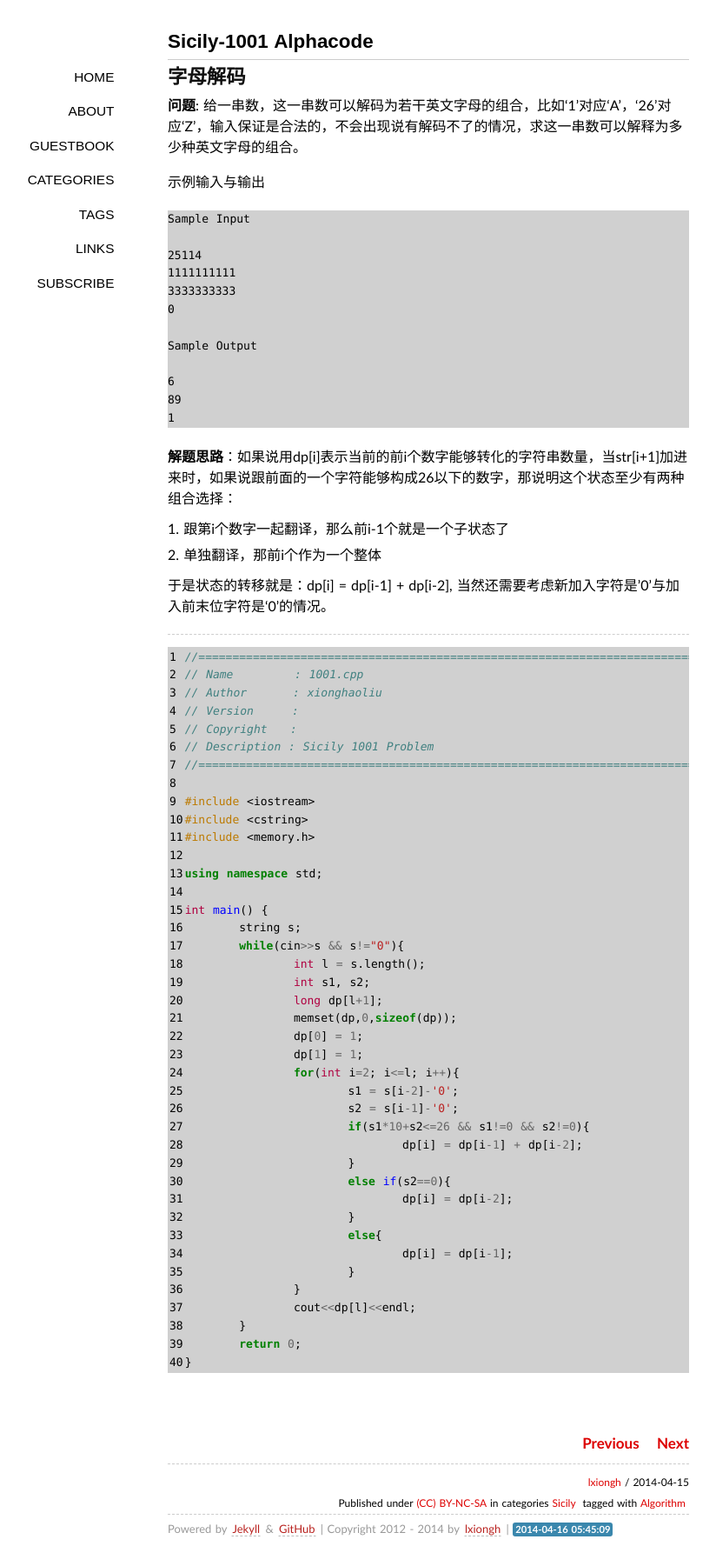
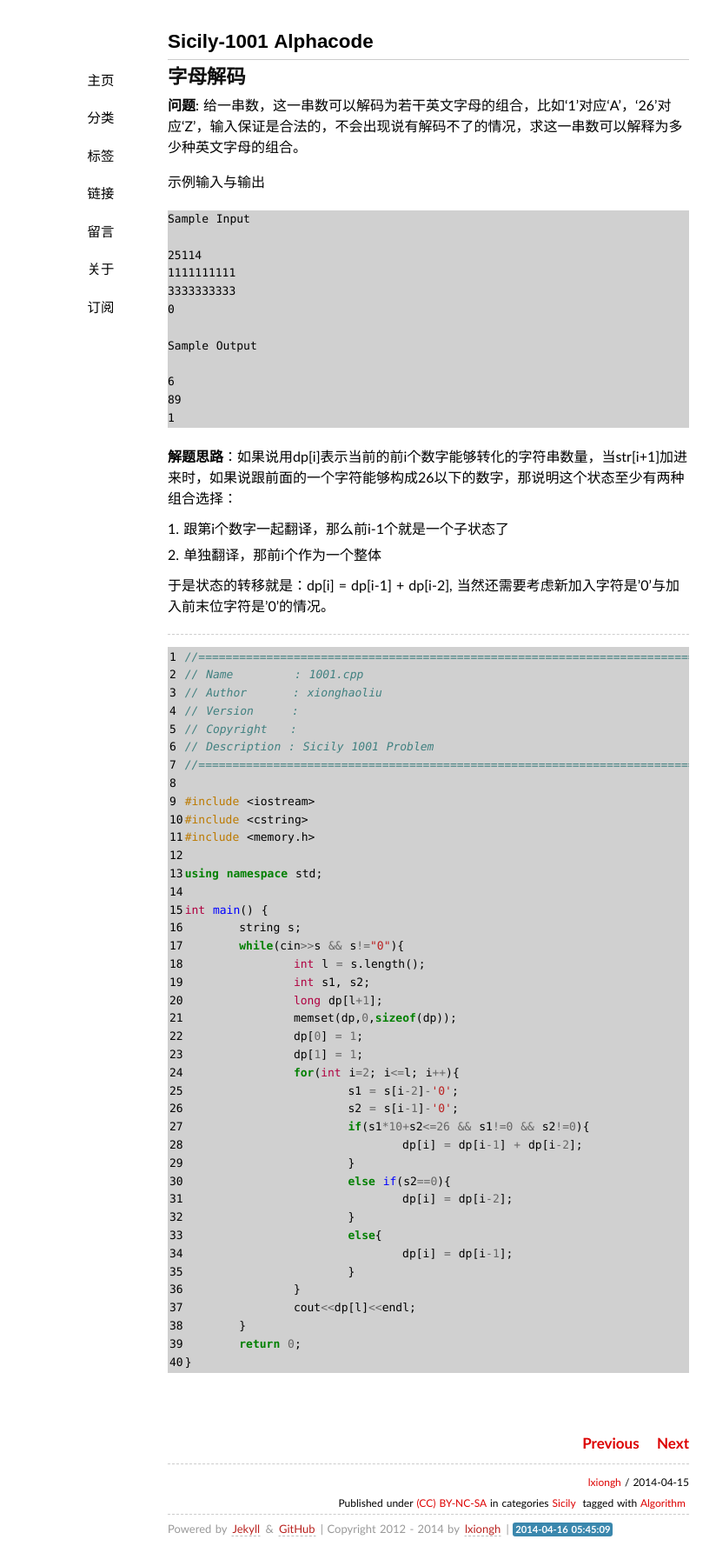
Before and after one commit to lxiongh/lxiongh.github.com, a Jekyll site: the page built from _posts/2014.04/2014-04-15-Sicily_1001.md, in a window 1280 px wide. Shown: the whole page at 87% size, without its empty margins (147-971 px from the left). Built offline with Jekyll 4.4.1, drawn with Linux system fonts in a browser that asks for light colours; some web fonts are replaced; Markdown is read by kramdown in place of the engine named in the settings; comment, search, counter and statistics services are not loaded.

Commit message:
更改左侧栏为中文

```diff
--- a/_layouts/default.html
+++ b/_layouts/default.html
@@ -43,13 +43,13 @@
         <h1>{{ page.title }}</h1>
         </header>
         <nav>
-        <span><a title="home page" class="" href="/">Home</a></span>
-        <span><a title="about" class="" href="/about/">About</a></span>
-        <span><a title="guestbook" class="" href="/guestbook/">Guestbook</a></span>
-        <span><a title="categories" class="" href="/categories/">Categories</a></span>
-        <span><a title="tags" class="" href="/tags/">Tags</a></span>
-        <span><a title="links" class="" href="/links/">Links</a></span>
-        <span><a title="subscribe by RSS" class="" href="/feed/">Subscribe</a></span>
+        <span><a title="主页" class="" href="/">主页</a></span>
+	<span><a title="分类" class="" href="/categories/">分类</a></span>
+        <span><a title="标签" class="" href="/tags/">标签</a></span>
+        <span><a title="链接" class="" href="/links/">链接</a></span>
+	<span><a title="留言" class="" href="/guestbook/">留言</a></span>
+	<span><a title="关于" class="" href="/about/">关于</a></span>
+        <span><a title="订阅 by RSS" class="" href="/feed/">订阅</a></span>
         </nav>
         <article class="content">
         {{ content }}
--- a/_posts/2014.04/2014-04-15-Sicily_1001.md
+++ b/_posts/2014.04/2014-04-15-Sicily_1001.md
@@ -31,7 +31,7 @@ tags : [Algorithm]
 1. 跟第i个数字一起翻译，那么前i-1个就是一个子状态了
 2. 单独翻译，那前i个作为一个整体
 
-于是状态的转移就是：dp[i] = dp[i-1] + dp[i-2], 当然还需要考虑新加入字符是'0'与加入前末位字符是‘0’的情况。
+于是状态的转移就是：dp[i] = dp[i-1] + dp[i-2], 当然还需要考虑新加入字符是'0'与加入前末位字符是'0'的情况。
 
 ------
 
```
